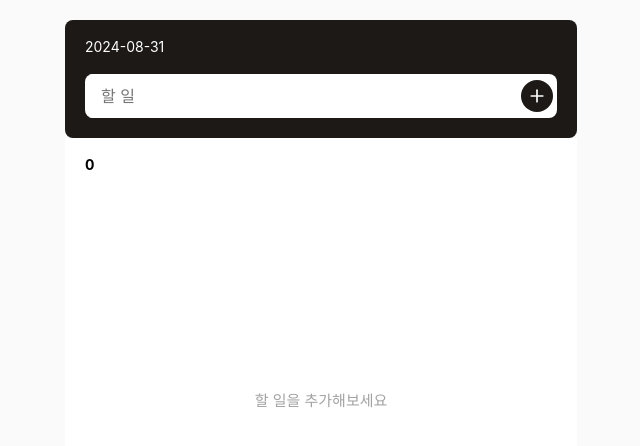
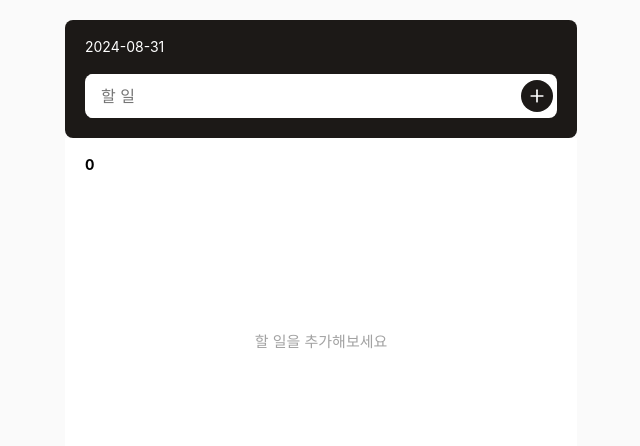
Before and after one commit to e-tae-hyeon/vite-react-todolist, a React (Vite) app: page / in a window 1280 px wide. Shown: the top 446 px of the page, without its empty margins (319-959 px from the left). Built offline with nearby package versions, Linux system fonts and the light colour scheme; a web font is replaced by a local one.

Commit message:
fix: 수정 placeholder position err

```diff
--- a/src/components/Placeholder/index.tsx
+++ b/src/components/Placeholder/index.tsx
@@ -15,8 +15,7 @@ function Placeholder({ message }: PlaceholderProps) {
 export default Placeholder;
 
 const Root = styled.div`
-  position: absolute;
-  inset: 0;
+  padding-top: 30%;
   display: flex;
   justify-content: center;
   align-items: center;
```
